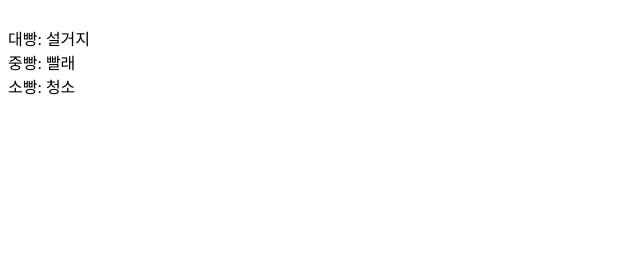
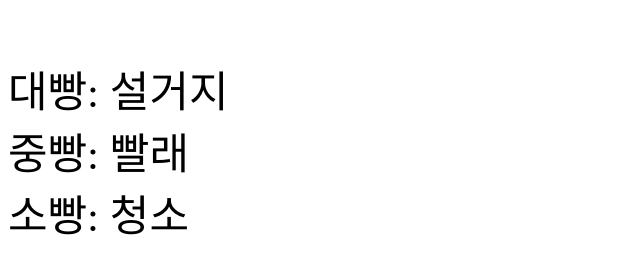
Before and after one commit to hyun-cho/-housework-spinner, a plain HTML site: page docs/index.html in a window 1280 px wide. Shown: the whole page, without its empty margins (0-640 px from the left). Drawn offline with Linux system fonts and the light colour scheme.

Commit message:
font changed

```diff
--- a/docs/index.html
+++ b/docs/index.html
@@ -1,5 +1,12 @@
 <!DOCTYPE html>
 <html>
+<head>
+  <style id="asdf">
+    div {
+      font-size: 43px;
+    }
+  </style>
+</head>
 <body>
   <div id="root"></div>
   <script>
```
